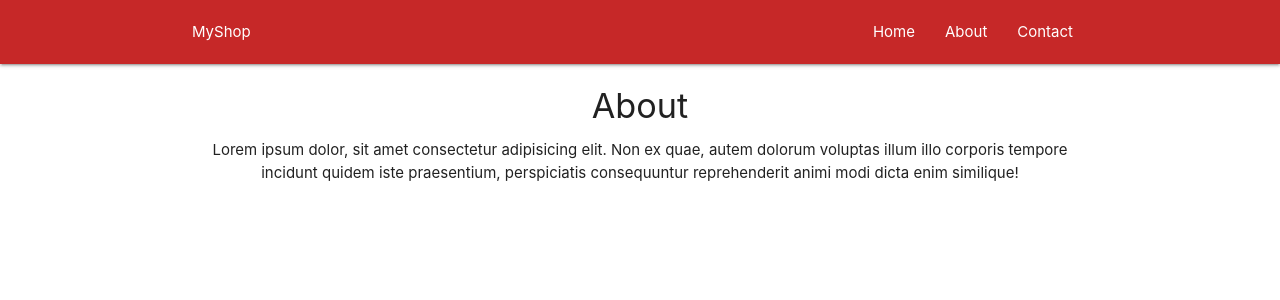
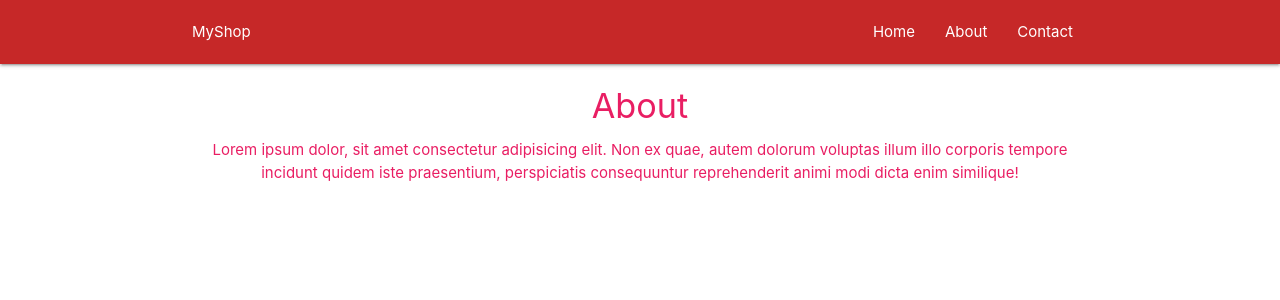
Before and after one commit to arunrkwork/react, a React (Create React App) app: page /about in a window 1280 px wide. Shown: the top 300 px of the page. Built offline with nearby package versions, Linux system fonts and the light colour scheme.

Commit message:
higher order component

```diff
--- a/src/components/About.js
+++ b/src/components/About.js
@@ -1,4 +1,5 @@
 import React from 'react';
+import Rainbow from '../hoc/Rainbow'
 
 const About = () => {
     return(
@@ -9,4 +10,4 @@
     )
 }
 
-export default About
+export default Rainbow(About)
--- a/src/components/Contact.js
+++ b/src/components/Contact.js
@@ -2,7 +2,7 @@
 
 const Contact = (props) => {
 
-    console.log(props.location.pathname)
+  //  console.log(props.location.pathname)
 
     // setTimeout(() => {
     //     props.history.push('/home')
--- a/src/components/Navbar.js
+++ b/src/components/Navbar.js
@@ -2,10 +2,10 @@
 import { Link, NavLink, withRouter } from 'react-router-dom'
 
 const Navbar = (props) => {
-    console.log(props);
-    setTimeout(() => {
-        props.history.push('/about')
-    }, 2000);
+    //console.log(props);
+    // setTimeout(() => {
+    //     props.history.push('/about')
+    // }, 2000);
 
     return(
         <nav className="nav-wrapper red darken-3">
--- /dev/null
+++ b/src/hoc/Rainbow.js
@@ -0,0 +1,18 @@
+import React from 'react'
+
+const Rainbow = (WrappedComponent) => {
+    const colors = ['red', 'pink', 'orange', 'blue', 'green', 'yellow'];
+
+    const randomColor = colors[Math.floor(Math.random() * 5)];
+    const cname = randomColor + '-text';
+    console.log(WrappedComponent);
+    return(props) => {
+        return(
+            <div className={cname}>
+                <WrappedComponent {...props} />
+            </div>
+        )
+    }
+}
+
+export default Rainbow
```
